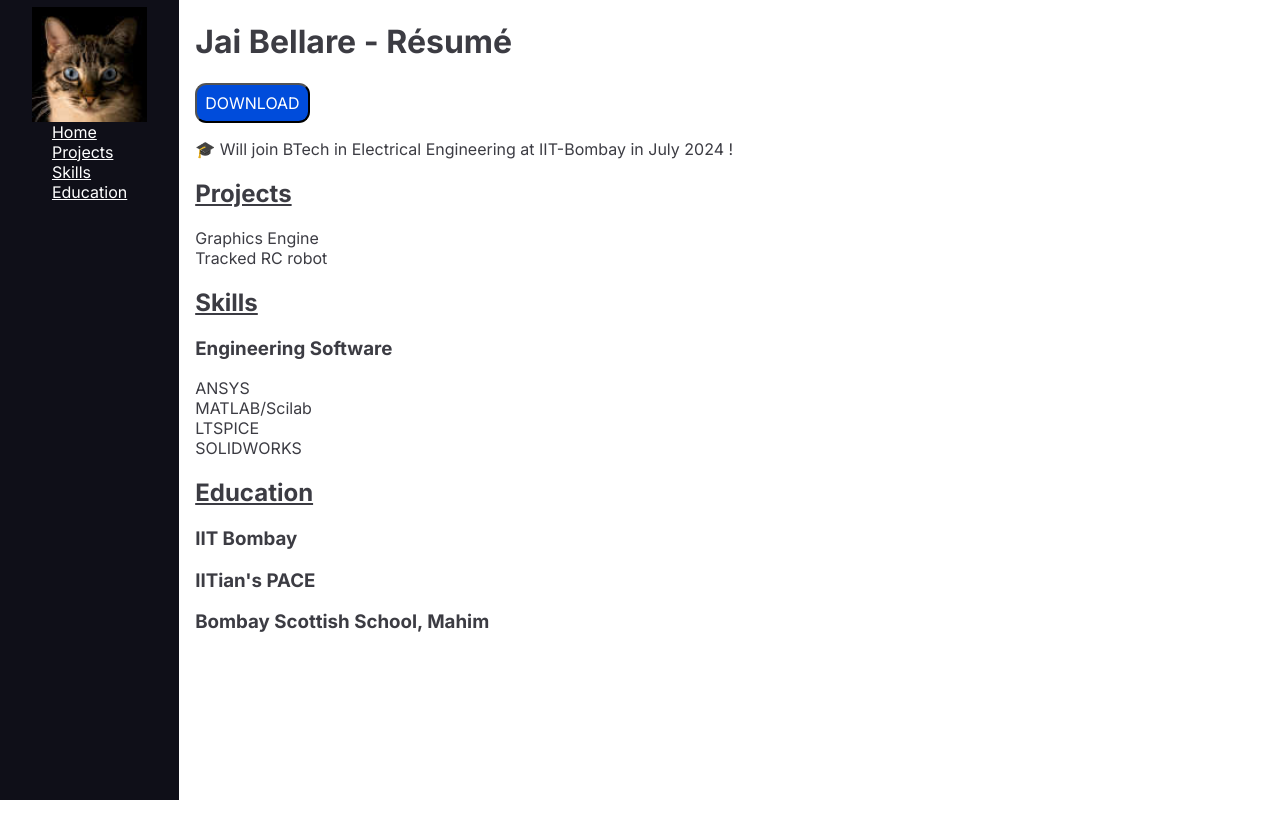
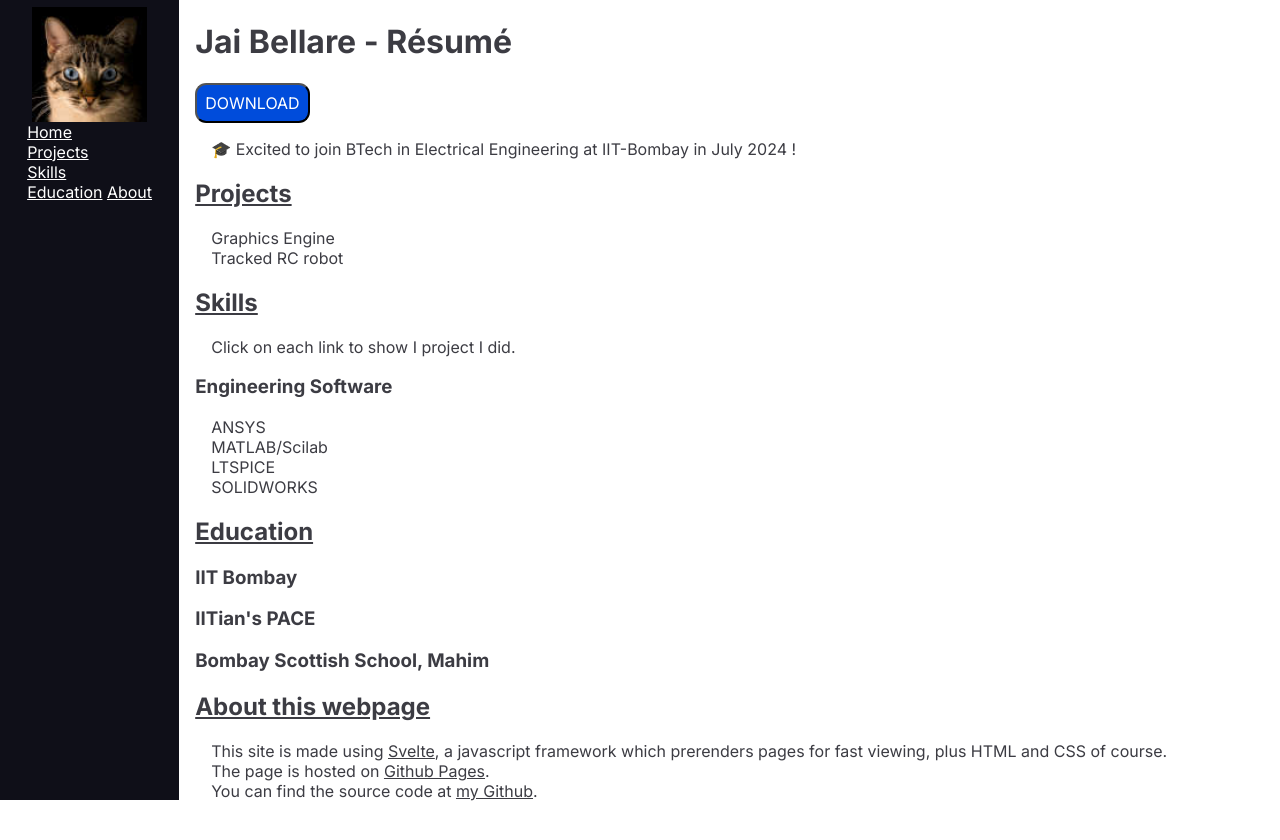
Before and after one commit to jjbel/resume, a SvelteKit app: page / in a window 1280 px wide. Shown: the top 840 px of the page. Built offline with nearby package versions, Linux system fonts and the light colour scheme.

Commit message:
add more content

```diff
--- a/src/routes/+page.svelte
+++ b/src/routes/+page.svelte
@@ -11,10 +11,7 @@
 
     <Print />
 
-    <p>
-        🎓 Will join BTech in Electrical Engineering at IIT-Bombay in July 2024
-        !
-    </p>
+    <p>🎓 Excited to join BTech in Electrical Engineering at IIT-Bombay in July 2024 !</p>
 
     <h2 id="projects">Projects</h2>
     <p>
@@ -24,6 +21,8 @@
     </p>
 
     <h2 id="skills">Skills</h2>
+    <p>Click on each link to show I project I did.</p>
+
     <h3>Engineering Software</h3>
     <p>
         ANSYS
@@ -39,6 +38,17 @@
     <h3>IIT Bombay</h3>
     <h3>IITian's PACE</h3>
     <h3>Bombay Scottish School, Mahim</h3>
+
+    <h2>About this webpage</h2>
+    <p>
+        This site is made using <a href="https://svelte.dev/">Svelte</a>, a javascript framework
+        which prerenders pages for fast viewing, plus HTML and CSS of course.
+        <br />
+        The page is hosted on <a href="https://pages.github.com/">Github Pages</a>.
+        <br />
+        You can find the source code at
+        <a href="https://github.com/jjbel/resume/">my Github</a>.
+    </p>
 </div>
 
 <style>
@@ -56,4 +66,8 @@
     h2 {
         text-decoration: underline;
     }
+
+    p {
+        margin: 1em 1em;
+    }
 </style>
--- a/src/routes/Sidebar.svelte
+++ b/src/routes/Sidebar.svelte
@@ -13,6 +13,7 @@
         <a href="#skills">Skills</a>
         <br />
         <a href="#edu">Education</a>
+        <a href="#about">About</a>
     </nav>
 </div>
 
```
